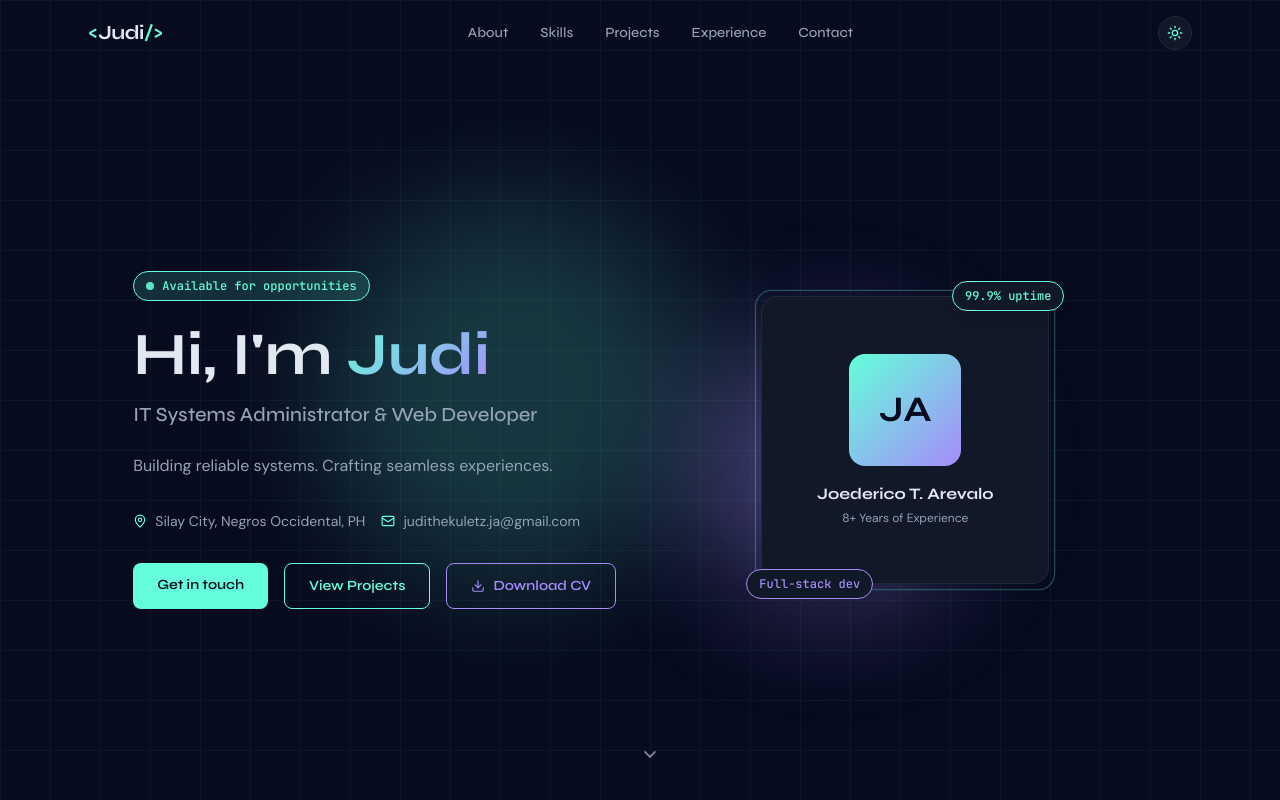
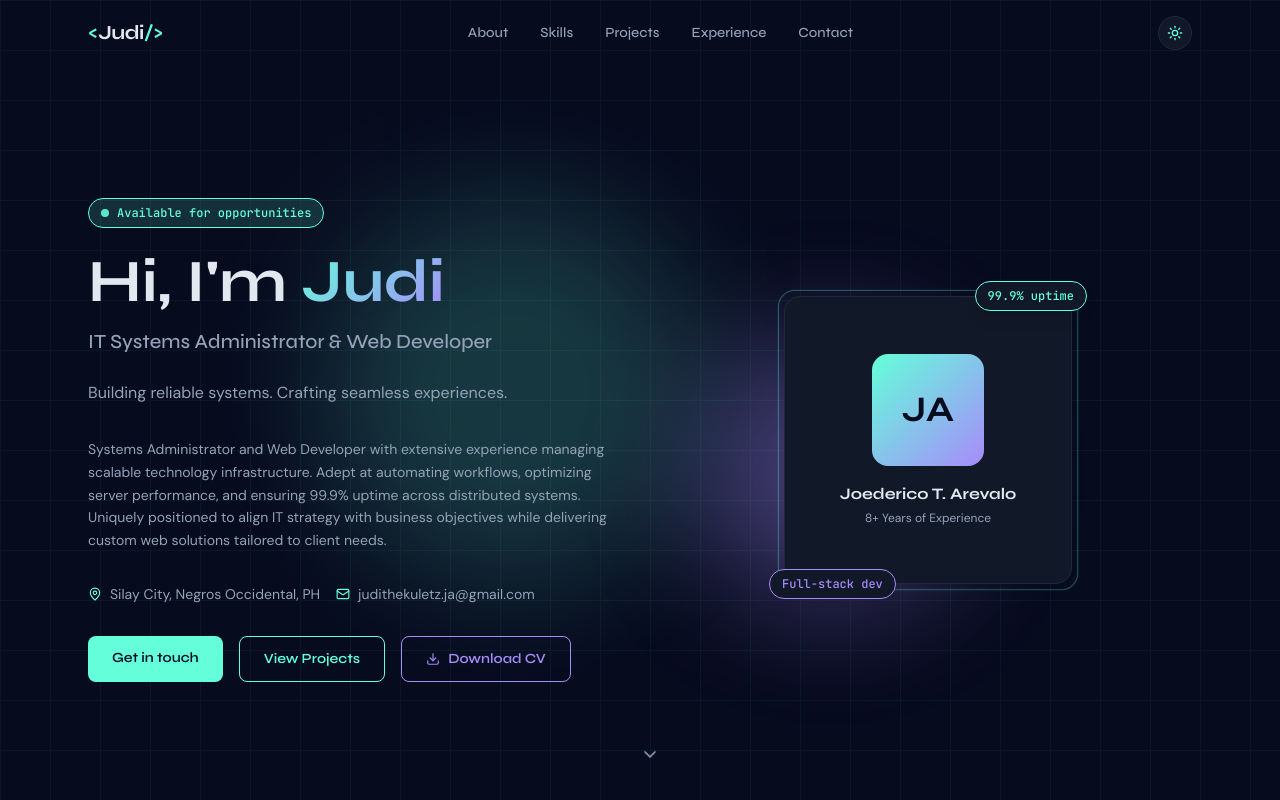
Before and after one commit to makuletz17/judi.portfolio, a React (Vite) app: page / in a window 1280 px wide. Shown: the top 800 px of the page. Built offline with nearby package versions, Linux system fonts and the light colour scheme.

Commit message:
update about me

```diff
--- a/src/components/Hero.tsx
+++ b/src/components/Hero.tsx
@@ -65,6 +65,12 @@ export default function Hero() {
             className="leading-relaxed mb-8"
             style={{ color: "var(--text-muted)" }}>
             {personalInfo.tagline}
+          </p>
+
+          <p
+            className="leading-relaxed mb-8 text-sm"
+            style={{ color: "var(--text-muted)" }}>
+            {personalInfo.summary}
           </p>
 
           <div className="flex flex-wrap gap-4 mb-8">
```
